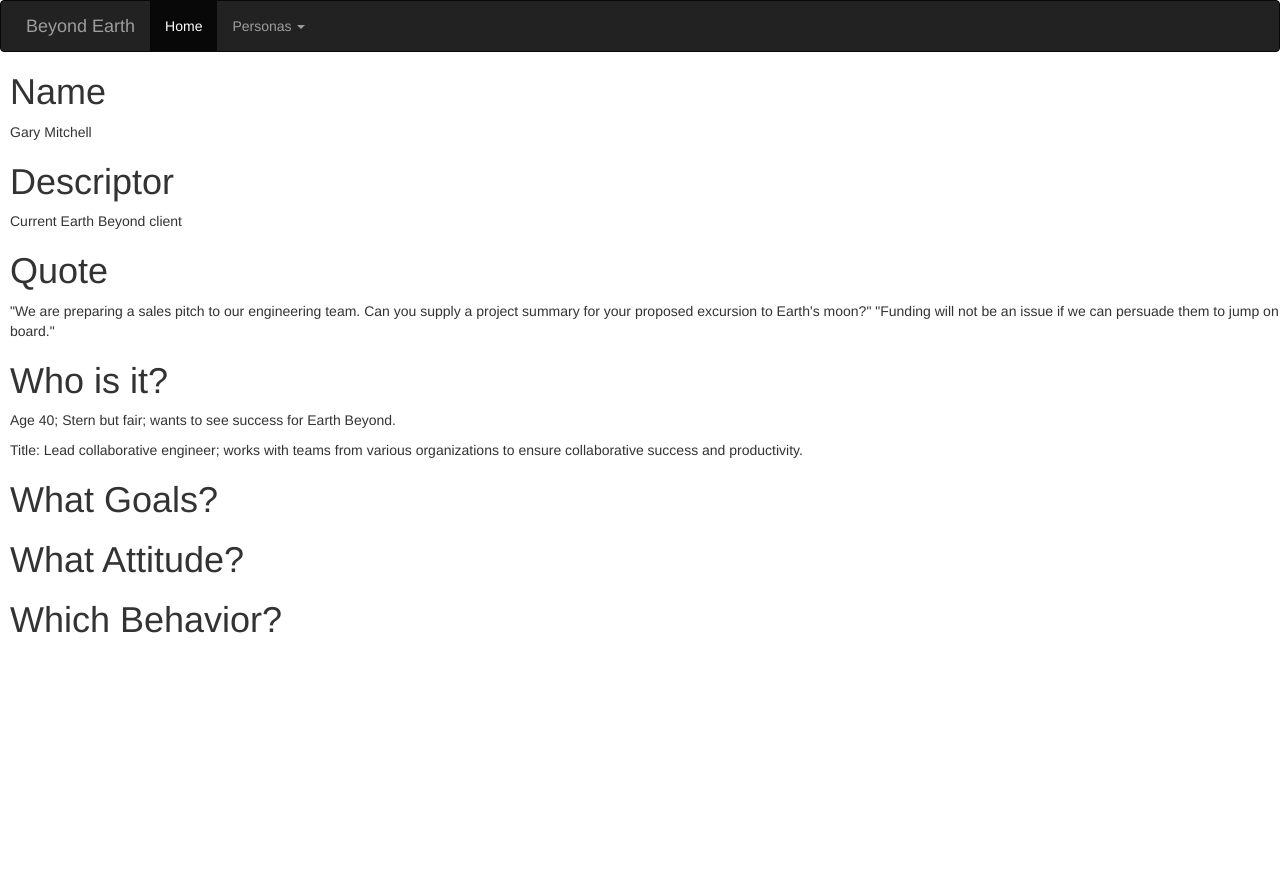
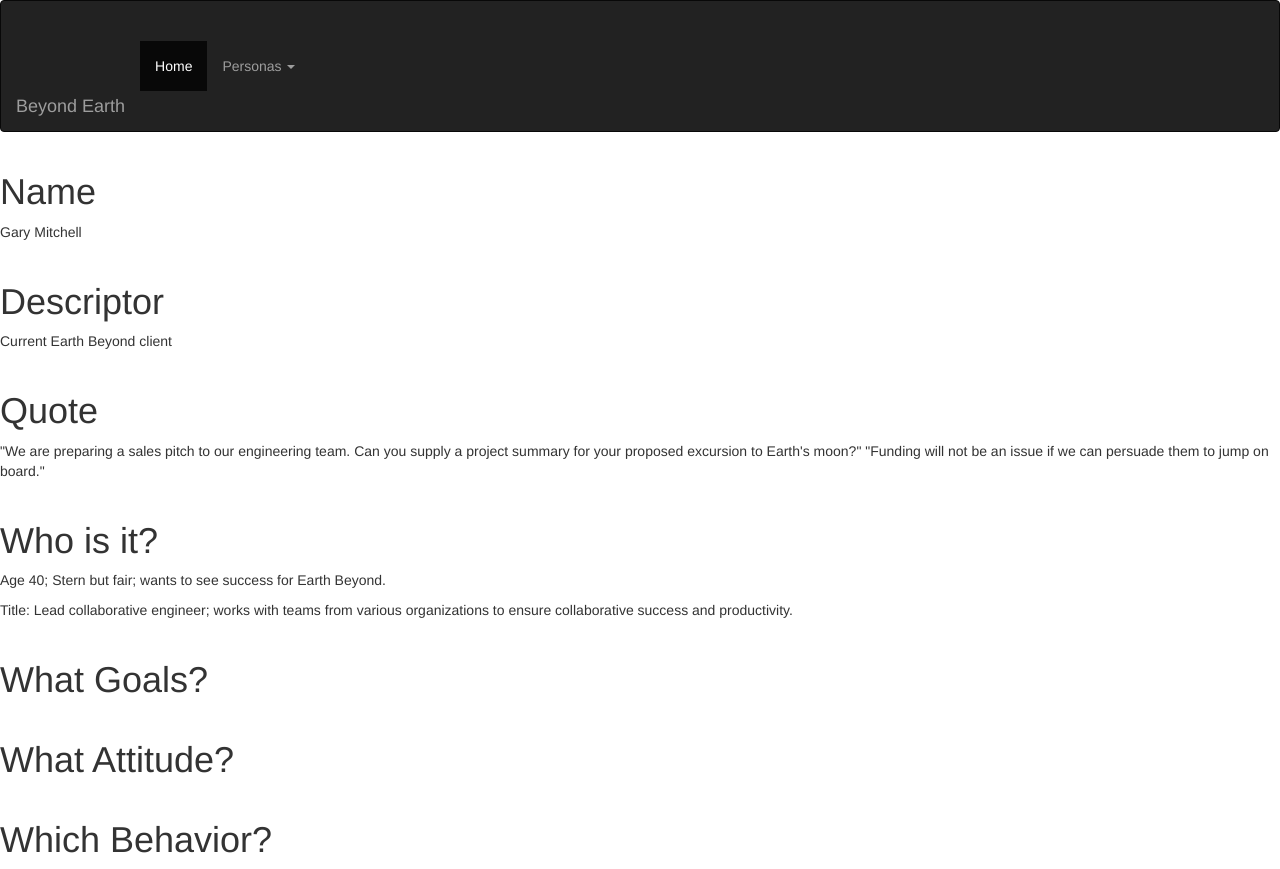
Before and after one commit to frisanco/MI-349-FS17-741-html-personas-EbmlFD, a plain HTML site: page Personas/ClientPartner/index.html in a window 1280 px wide. Before the commit the page ends 800 px from the top, so only its background shows below. Drawn offline with nearby package versions, Linux system fonts and the light colour scheme.

Commit message:
client/partner persona

```diff
--- a/Personas/ClientPartner/index.html
+++ b/Personas/ClientPartner/index.html
@@ -2,7 +2,7 @@
 <html lang="en">
 <style media="screen">
   div {
-    padding-left: 10px;
+    margin: 40px 0px 0px 0px;
   }
 </style>
   <head>
```
